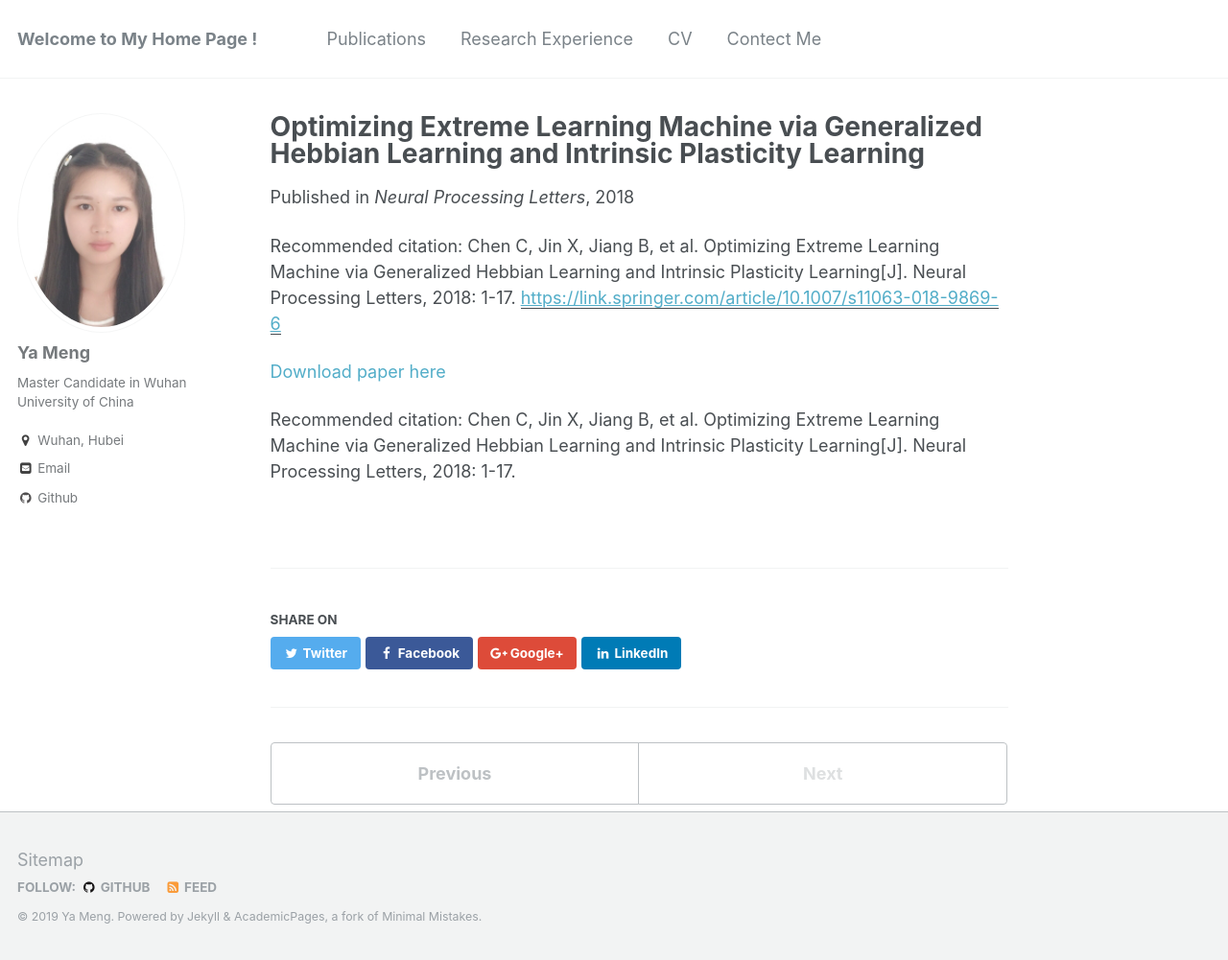
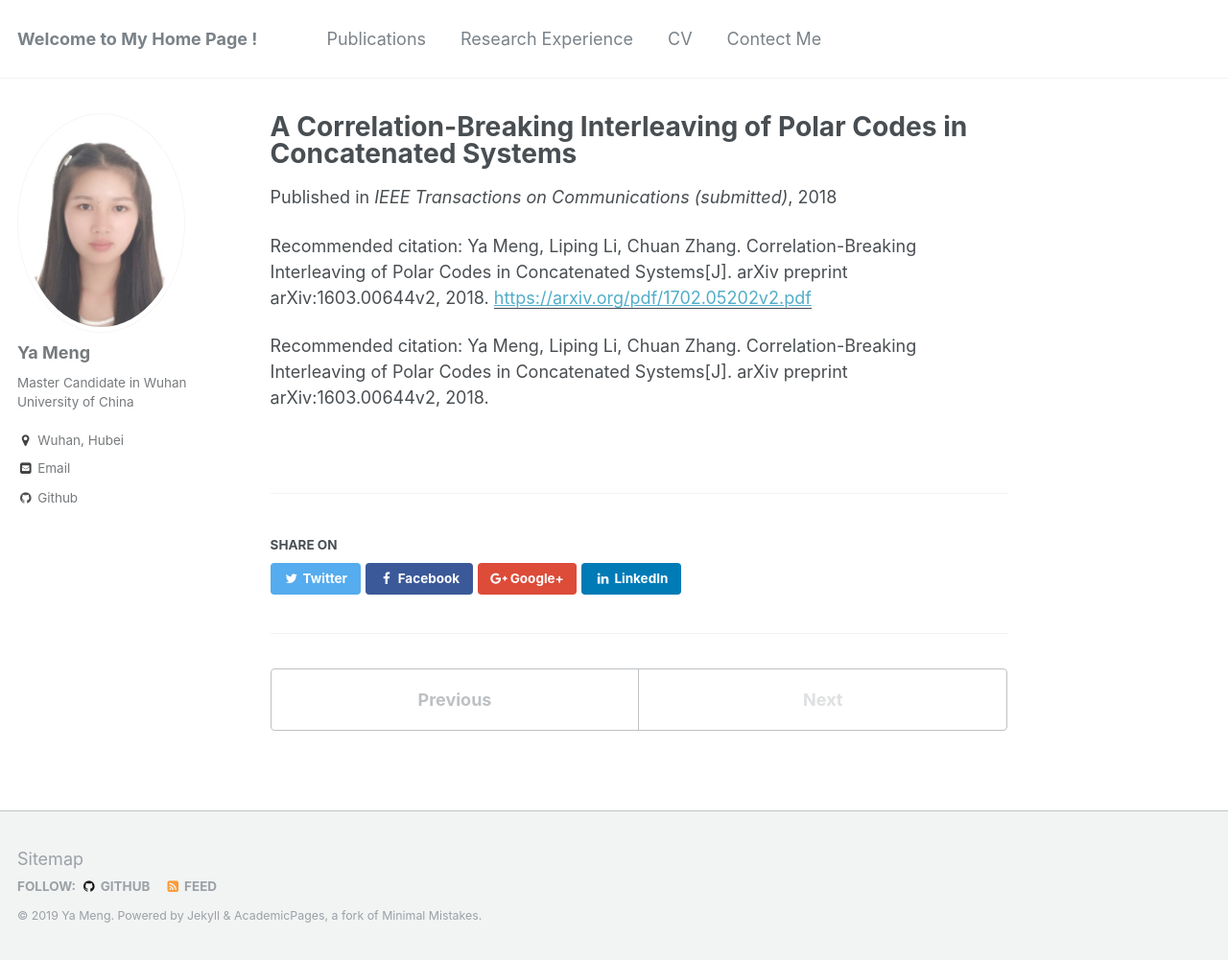
Before and after one commit to mengMia/yameng-ahu.github.io, a Jekyll site: the page built from _publications/2018-paper1.md, in a window 1280 px wide and 1001 px high. Shown: the whole window at 96% size. Built offline with Jekyll 4.4.1, drawn with Linux system fonts in a browser that asks for light colours.

Commit message:
Update 2018-paper1.md

```diff
--- a/_publications/2018-paper1.md
+++ b/_publications/2018-paper1.md
@@ -1,14 +1,13 @@
 ---
-title: "Optimizing Extreme Learning Machine via Generalized Hebbian Learning and Intrinsic Plasticity Learning"
+title: "A Correlation-Breaking Interleaving of Polar Codes in Concatenated Systems"
 collection: publications
 permalink: /publication/2018-09-10-ELM
-excerpt: 'accepted by Neural Processing Letters (SCI, IF=1.72).'
+excerpt: 'submitted to IEEE Transactions on Communications. (SCI, IF=1.72).'
 date: 2018-09-11
-venue: 'Neural Processing Letters'
-paperurl: 'https://link.springer.com/article/10.1007/s11063-018-9869-6'
-citation: 'Chen C, Jin X, Jiang B, et al. Optimizing Extreme Learning Machine via Generalized Hebbian Learning and Intrinsic Plasticity Learning[J]. Neural Processing Letters, 2018: 1-17.'
+venue: 'IEEE Transactions on Communications (submitted)'
+paperurl: 'https://arxiv.org/pdf/1702.05202v2.pdf'
+citation: 'Ya Meng, Liping Li, Chuan Zhang. Correlation-Breaking Interleaving of Polar Codes in
+Concatenated Systems[J]. arXiv preprint arXiv:1603.00644v2, 2018.'
 ---
-
-[Download paper here](https://link.springer.com/article/10.1007/s11063-018-9869-6)
-
-Recommended citation: Chen C, Jin X, Jiang B, et al. Optimizing Extreme Learning Machine via Generalized Hebbian Learning and Intrinsic Plasticity Learning[J]. Neural Processing Letters, 2018: 1-17.
+Recommended citation: Ya Meng, Liping Li, Chuan Zhang.  Correlation-Breaking Interleaving of Polar Codes in
+Concatenated Systems[J]. arXiv preprint arXiv:1603.00644v2, 2018.
```
